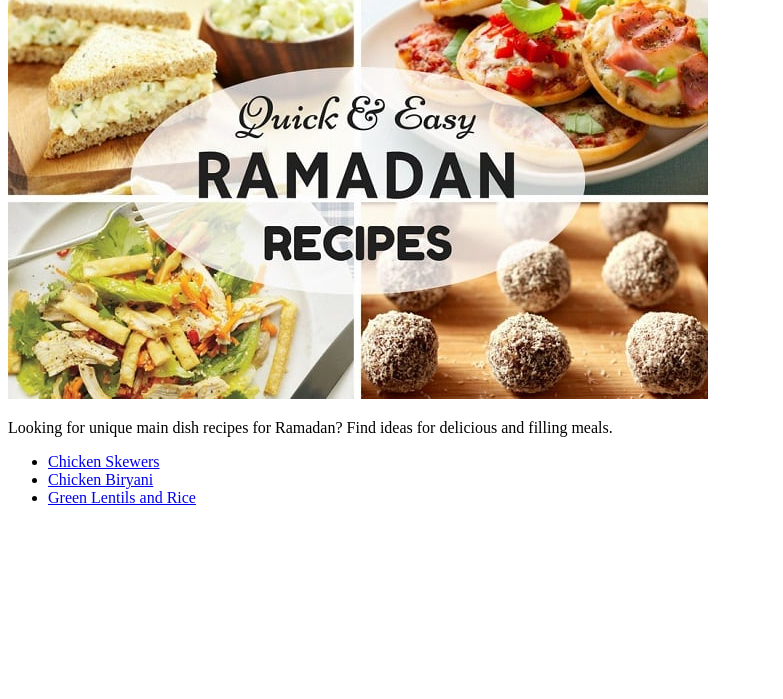
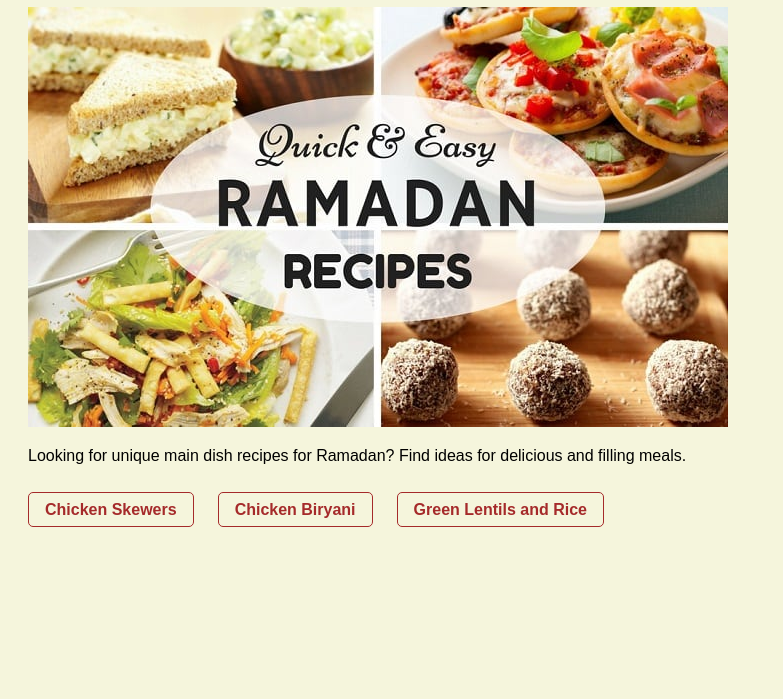
Before and after one commit to fandi24/odin-recipes, a plain HTML site: page index.html in a window 1280 px wide. Shown: the part 101-800 px from the top of the page, without its empty margins (0-783 px from the left). Drawn offline with Linux system fonts and the light colour scheme.

Commit message:
Add styling to all pages

```diff
--- a/index.html
+++ b/index.html
@@ -4,6 +4,7 @@
     <head>
         <meta charset="UTF-8">
         <title>Ramadan Recipes</title>
+        <link rel="stylesheet" href="style.css">
     </head>
 
     <body>
@@ -12,7 +13,7 @@
         <img src="./img/ramadan-recipes.jpg" alt="Cover Image">
         <p>Looking for unique main dish recipes for Ramadan? Find ideas for delicious and filling meals.</p>
 
-        <ul>
+        <ul class="menus">
             <li><a href="./recipes/chicken-skewers.html">Chicken Skewers</a></li>
             <li><a href="./recipes/chicken-biryani.html">Chicken Biryani</a></li>
             <li><a href="./recipes/green-lentils.html">Green Lentils and Rice</a></li>
--- /dev/null
+++ b/style.css
@@ -0,0 +1,26 @@
+* {
+    font-family: Arial, Helvetica, sans-serif;
+}
+
+body {
+    background-color: beige;
+    padding: 20px;
+}
+
+.menus {
+    list-style: none;
+    padding: 0;
+    margin: 0;
+    display: flex;
+    gap: 24px;
+    margin-top: 36px;
+}
+
+.menus a {
+    font-weight: bold;
+    text-decoration: none;
+    color: brown;
+    border: solid 1px brown;
+    border-radius: 5px;
+    padding: 8px 16px;
+}
```
Also changed, not shown: recipes/chicken-biryani.html (+1 -0 lines), recipes/chicken-skewers.html (+1 -0 lines), recipes/green-lentils.html (+1 -0 lines).
